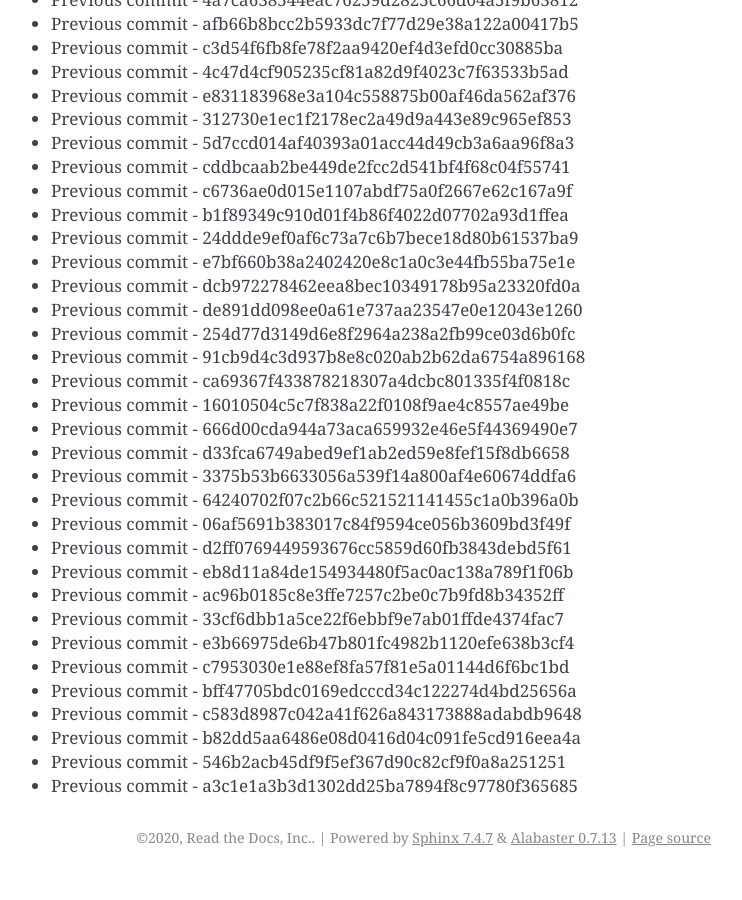
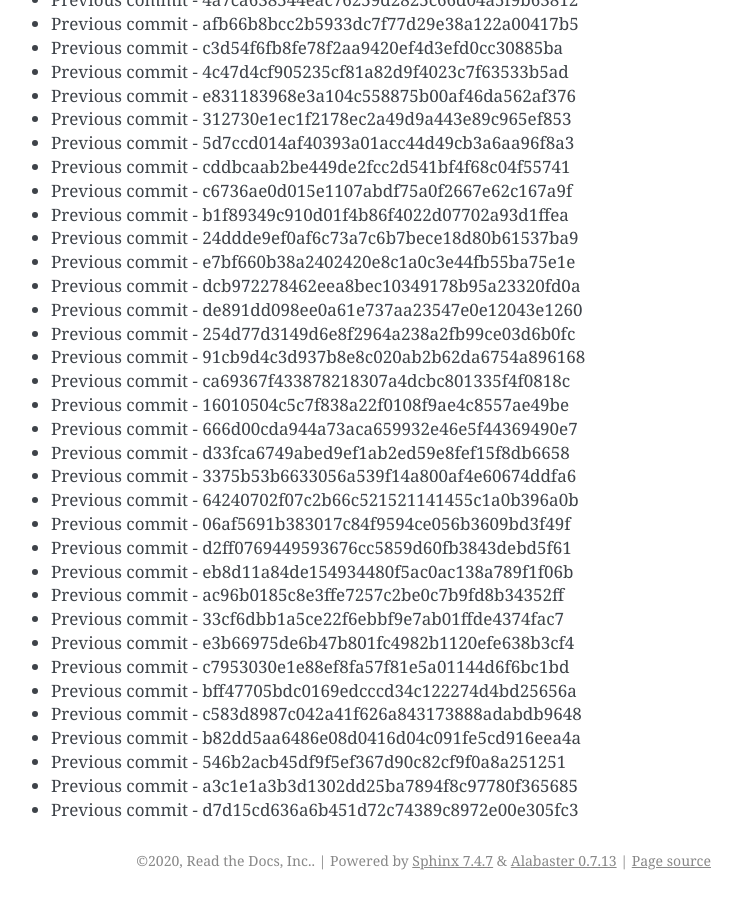
Before and after one commit to readthedocs/rtd-git-stresstest, a Sphinx documentation site: the page built from docs/updates.rst, in a window 1280 px wide and 900 px high, scrolled down 40610 px. Shown: the whole window, without its empty margins (399-1141 px from the left). Built offline with Sphinx 7.4.7, drawn with Linux system fonts in a browser that asks for light colours; before the commit the page ends 41487 px from its top, so only the background shows below that.

Commit message:
Generating commit from previous: d7d15cd636a6b451d72c74389c8972e00e305fc3

```diff
--- a/docs/updates.rst
+++ b/docs/updates.rst
@@ -1738,3 +1738,4 @@ It can be tested for any performance characteristics.
 * Previous commit - b82dd5aa6486e08d0416d04c091fe5cd916eea4a
 * Previous commit - 546b2acb45df9f5ef367d90c82cf9f0a8a251251
 * Previous commit - a3c1e1a3b3d1302dd25ba7894f8c97780f365685
+* Previous commit - d7d15cd636a6b451d72c74389c8972e00e305fc3
```
